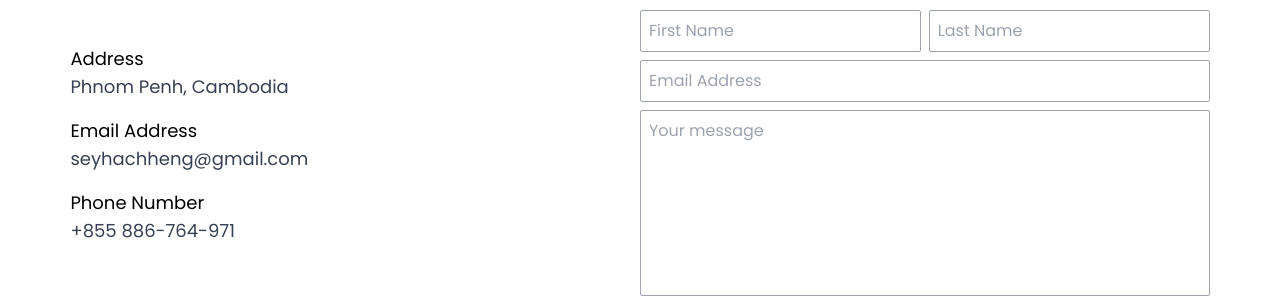
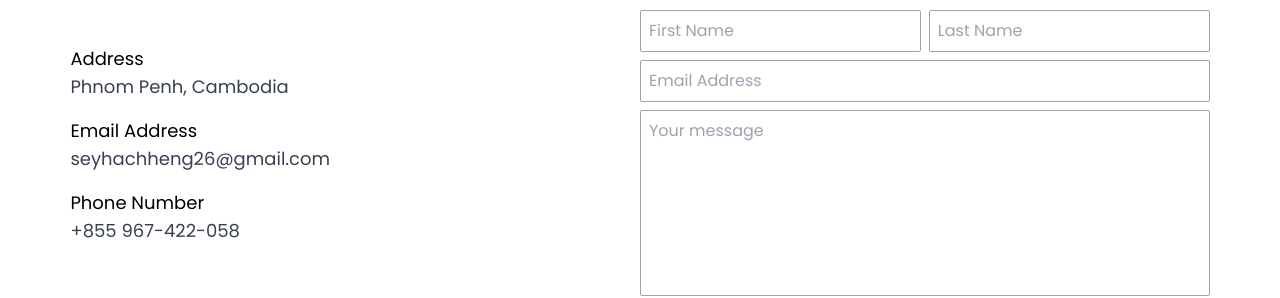
Before and after one commit to seyha26/Portfolio, a React (Vite) app: page / in a window 1280 px wide. Shown: the part 2853-3151 px from the top of the page. Built offline with nearby package versions, Linux system fonts and the light colour scheme.

Commit message:
updated more projects

```diff
--- a/src/components/Contact/Contact.tsx
+++ b/src/components/Contact/Contact.tsx
@@ -12,11 +12,11 @@ const Contact = () => {
             </div>
             <div className="my-4">
               <p>Email Address</p>
-              <span className="text-gray-700">seyhachheng@gmail.com</span>
+              <span className="text-gray-700">seyhachheng26@gmail.com</span>
             </div>
             <div>
               <p>Phone Number</p>
-              <span className="text-gray-700">+855 886-764-971</span>
+              <span className="text-gray-700">+855 967-422-058</span>
             </div>
           </div>
           <div className="flex justify-end w-full">
```
